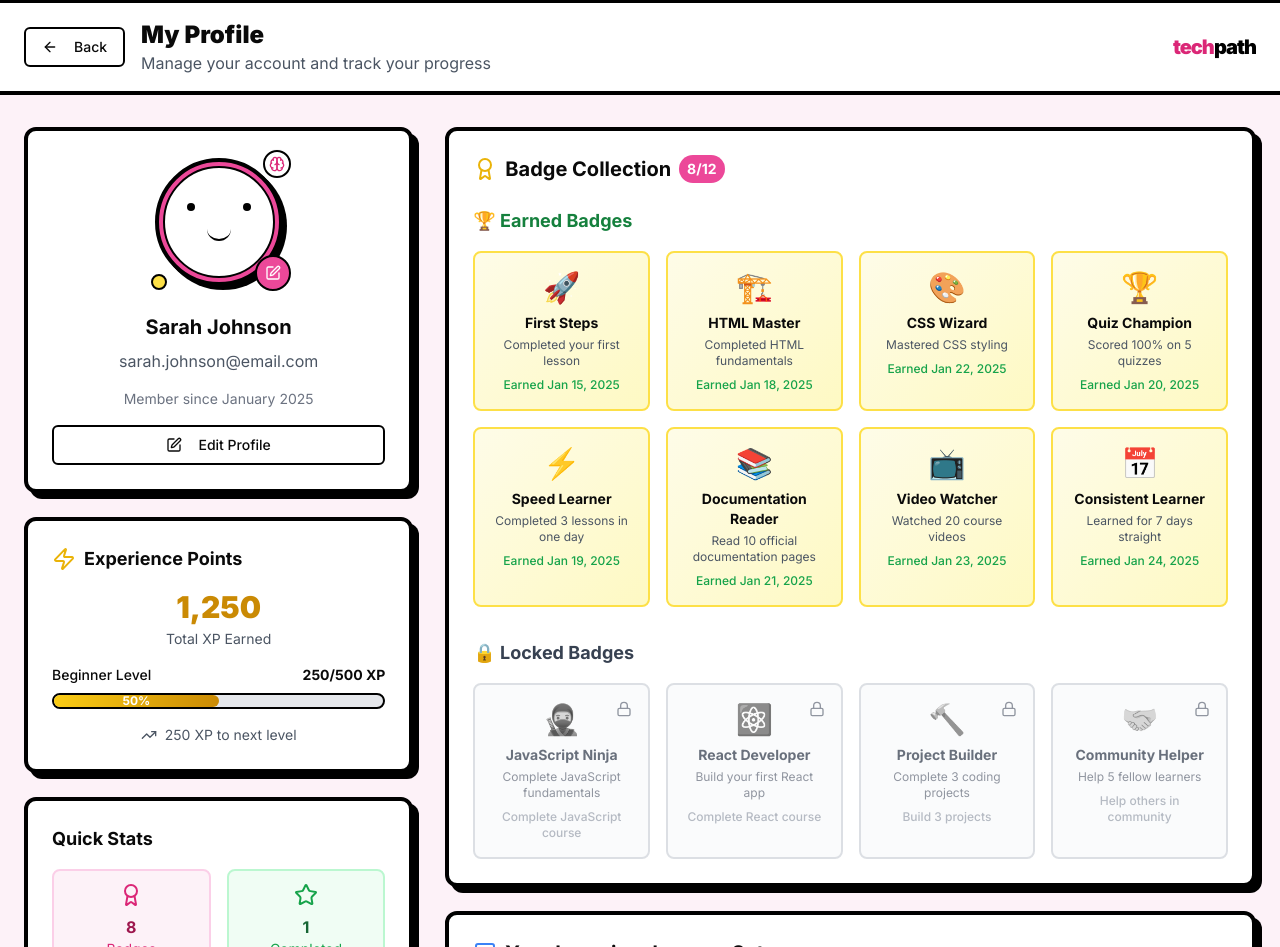
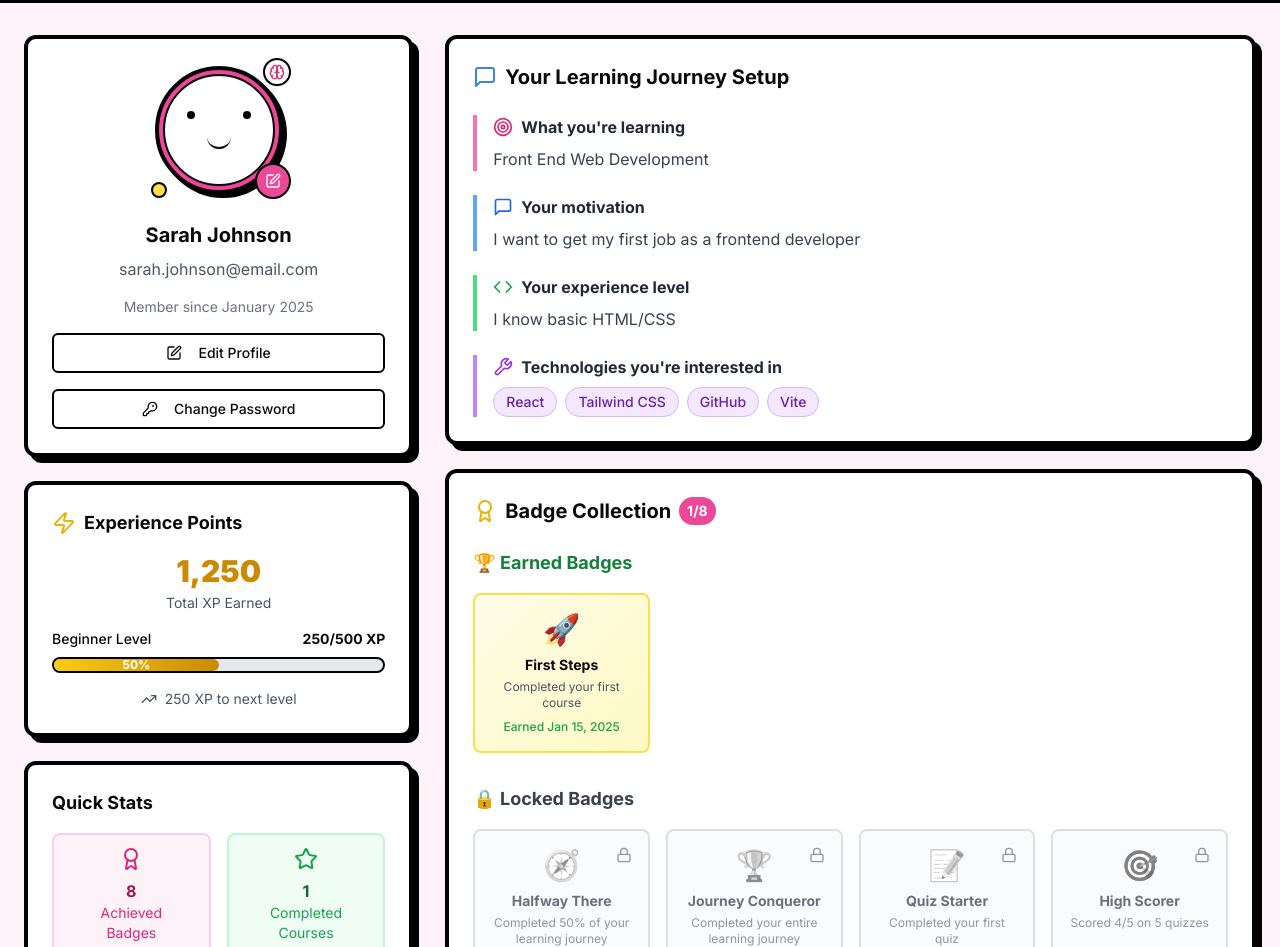
Before and after one commit to adimi9/shelearns, a Next.js app in the folder frontend/: page /profile in a window 1280 px wide. Shown: the part 65-1012 px from the top of the page. Built offline with nearby package versions, Linux system fonts and the light colour scheme.

Commit message:
Fixes #10: Set up profile of user based on logged in details - fix UI

```diff
--- a/frontend/app/profile/page.tsx
+++ b/frontend/app/profile/page.tsx
@@ -2,7 +2,7 @@
 
 import { useState } from "react"
 import { useRouter } from "next/navigation"
-import { ArrowLeft, Edit, Save, X, Award, Star } from "lucide-react"
+import { ArrowLeft, Edit, Save, X, Award, Star, KeyRound } from "lucide-react" // Added KeyRound for password icon
 import { Button } from "@/components/ui/button"
 import { Input } from "@/components/ui/input"
 import { Label } from "@/components/ui/label"
@@ -11,18 +11,18 @@ import AvatarSelector from "@/components/profile/avatar-selector"
 import BadgeCollection from "@/components/profile/badge-collection"
 import XPProgress from "@/components/profile/xp-progress"
 import OnboardingResponses from "@/components/profile/onboarding-responses"
-import PasswordChange from "@/components/profile/password-change"
+import PasswordChange from "@/components/profile/password-change" // Ensure this component exists and is updated
 
 export default function ProfilePage() {
   const router = useRouter()
   const [isEditing, setIsEditing] = useState(false)
   const [showAvatarSelector, setShowAvatarSelector] = useState(false)
-  const [showPasswordChange, setShowPasswordChange] = useState(false)
+  const [showPasswordChange, setShowPasswordChange] = useState(false) // State to control password change modal visibility
 
   const [userData, setUserData] = useState({
     name: "Sarah Johnson",
     email: "sarah.johnson@email.com",
-    avatar: "tech-girl",
+    avatar: "tech-girl", // Make sure you have this avatar type in AnimatedAvatar
     joinDate: "January 2025",
     currentLevel: "Beginner",
     totalXP: 1250,
@@ -62,26 +62,6 @@ export default function ProfilePage() {
 
   return (
     <div className="min-h-screen bg-pink-50">
-      {/* Header */}
-      <header className="bg-white border-b-4 border-black py-4 px-6">
-        <div className="container mx-auto flex items-center justify-between">
-          <div className="flex items-center gap-4">
-            <Button variant="outline" onClick={() => router.back()} className="border-2 border-black">
-              <ArrowLeft className="w-4 h-4 mr-2" />
-              Back
-            </Button>
-            <div>
-              <h1 className="text-2xl font-black">My Profile</h1>
-              <p className="text-gray-600">Manage your account and track your progress</p>
-            </div>
-          </div>
-          <div className="font-black text-xl tracking-tighter">
-            <span className="text-pink-600">tech</span>
-            <span className="text-black">path</span>
-          </div>
-        </div>
-      </header>
-
       <main className="container mx-auto px-6 py-8">
         <div className="grid grid-cols-1 lg:grid-cols-3 gap-8">
           {/* Left Column - Profile Info */}
@@ -141,7 +121,7 @@ export default function ProfilePage() {
                   <h2 className="text-xl font-bold mb-2">{userData.name}</h2>
                   <p className="text-gray-600 mb-4">{userData.email}</p>
                   <p className="text-sm text-gray-500 mb-4">Member since {userData.joinDate}</p>
-                  <div className="flex gap-2">
+                  <div className="flex flex-col gap-2"> {/* Changed to flex-col for stacking buttons */}
                     <Button
                       onClick={() => setIsEditing(true)}
                       variant="outline"
@@ -149,6 +129,15 @@ export default function ProfilePage() {
                     >
                       <Edit className="w-4 h-4 mr-2" />
                       Edit Profile
+                    </Button>
+                    {/* Added Change Password Button below Edit Profile - Now directly in the profile card */}
+                    <Button
+                      onClick={() => setShowPasswordChange(true)} // This button toggles the PasswordChange modal
+                      variant="outline"
+                      className="w-full border-2 border-black mt-2" // Added margin-top for spacing
+                    >
+                      <KeyRound className="w-4 h-4 mr-2" /> {/* Used KeyRound icon */}
+                      Change Password
                     </Button>
                   </div>
                 </div>
@@ -170,41 +159,32 @@ export default function ProfilePage() {
                 <div className="text-center p-3 bg-pink-50 rounded-lg border-2 border-pink-200">
                   <Award className="w-6 h-6 text-pink-600 mx-auto mb-2" />
                   <div className="font-bold text-pink-800">{userData.badgesEarned}</div>
-                  <div className="text-sm text-pink-600">Badges</div>
+                  <div className="text-sm text-pink-600">Achieved <br/> Badges</div>
                 </div>
                 <div className="text-center p-3 bg-green-50 rounded-lg border-2 border-green-200">
                   <Star className="w-6 h-6 text-green-600 mx-auto mb-2" />
                   <div className="font-bold text-green-800">{userData.coursesCompleted}</div>
-                  <div className="text-sm text-green-600">Completed</div>
+                  <div className="text-sm text-green-600">Completed Courses</div>
                 </div>
               </div>
-            </div>
-
-            {/* Password Change */}
-            <div className="bg-white border-4 border-black rounded-xl p-6 shadow-[6px_6px_0px_0px_rgba(0,0,0,1)]">
-              <h3 className="text-lg font-bold mb-4">Security</h3>
-              <Button
-                onClick={() => setShowPasswordChange(true)}
-                variant="outline"
-                className="w-full border-2 border-black"
-              >
-                Change Password
-              </Button>
             </div>
           </div>
 
           {/* Right Column - Detailed Info */}
           <div className="lg:col-span-2 space-y-6">
+
+            {/* Onboarding Responses */}
+            <OnboardingResponses responses={userData.onboardingResponses} />
+
             {/* Badge Collection */}
             <BadgeCollection />
 
-            {/* Onboarding Responses */}
-            <OnboardingResponses responses={userData.onboardingResponses} />
+
           </div>
         </div>
       </main>
 
-      {/* Modals */}
+      {/* Modals - These render on top of the content when their state is true */}
       {showAvatarSelector && (
         <AvatarSelector
           currentAvatar={userData.avatar}
@@ -213,6 +193,7 @@ export default function ProfilePage() {
         />
       )}
 
+      {/* The PasswordChange modal is rendered here when showPasswordChange is true */}
       {showPasswordChange && <PasswordChange onClose={() => setShowPasswordChange(false)} />}
     </div>
   )
--- a/frontend/components/profile/badge-collection.tsx
+++ b/frontend/components/profile/badge-collection.tsx
@@ -7,98 +7,66 @@ export default function BadgeCollection() {
     {
       id: "first-steps",
       name: "First Steps",
-      description: "Completed your first lesson",
+      description: "Completed your first course",
       icon: "🚀",
       earned: true,
       earnedDate: "Jan 15, 2025",
     },
     {
-      id: "html-master",
-      name: "HTML Master",
-      description: "Completed HTML fundamentals",
-      icon: "🏗️",
-      earned: true,
-      earnedDate: "Jan 18, 2025",
+      id: "halfway-there",
+      name: "Halfway There",
+      description: "Completed 50% of your learning journey",
+      icon: "🧭",
+      earned: false,
+      earnedDate: ""
     },
     {
-      id: "css-wizard",
-      name: "CSS Wizard",
-      description: "Mastered CSS styling",
-      icon: "🎨",
-      earned: true,
-      earnedDate: "Jan 22, 2025",
+      id: "journey-conqueror",
+      name: "Journey Conqueror",
+      description: "Completed your entire learning journey",
+      icon: "🏆",
+      earned: false,
+      earnedDate: ""
     },
     {
-      id: "quiz-champion",
-      name: "Quiz Champion",
-      description: "Scored 100% on 5 quizzes",
-      icon: "🏆",
-      earned: true,
-      earnedDate: "Jan 20, 2025",
+      id: "quiz-starter",
+      name: "Quiz Starter",
+      description: "Completed your first quiz",
+      icon: "📝",
+      earned: false,
+      earnedDate: ""
     },
     {
-      id: "speed-learner",
-      name: "Speed Learner",
-      description: "Completed 3 lessons in one day",
-      icon: "⚡",
-      earned: true,
-      earnedDate: "Jan 19, 2025",
+      id: "high-scorer",
+      name: "High Scorer",
+      description: "Scored 4/5 on 5 quizzes",
+      icon: "🎯",
+      earned: false,
+      earnedDate: ""
     },
     {
-      id: "documentation-reader",
-      name: "Documentation Reader",
-      description: "Read 10 official documentation pages",
-      icon: "📚",
-      earned: true,
-      earnedDate: "Jan 21, 2025",
+      id: "deep-diver",
+      name: "Deep Diver",
+      description: "Completed advanced version of all courses",
+      icon: "🔍",
+      earned: false,
+      earnedDate: ""
     },
     {
-      id: "video-watcher",
-      name: "Video Watcher",
-      description: "Watched 20 course videos",
-      icon: "📺",
-      earned: true,
-      earnedDate: "Jan 23, 2025",
+      id: "achiever",
+      name: "Achiever",
+      description: "Achieved Top 3 on Leaderboard",
+      icon: "🧭",
+      earned: false,
+      earnedDate: ""
     },
     {
-      id: "consistent-learner",
-      name: "Consistent Learner",
-      description: "Learned for 7 days straight",
-      icon: "📅",
-      earned: true,
-      earnedDate: "Jan 24, 2025",
-    },
-    {
-      id: "javascript-ninja",
-      name: "JavaScript Ninja",
-      description: "Complete JavaScript fundamentals",
-      icon: "🥷",
+      id: "return-visitor",
+      name: "Return Visitor",
+      description: "Achieved a 10 day streak",
+      icon: "🔄",
       earned: false,
-      requirement: "Complete JavaScript course",
-    },
-    {
-      id: "react-developer",
-      name: "React Developer",
-      description: "Build your first React app",
-      icon: "⚛️",
-      earned: false,
-      requirement: "Complete React course",
-    },
-    {
-      id: "project-builder",
-      name: "Project Builder",
-      description: "Complete 3 coding projects",
-      icon: "🔨",
-      earned: false,
-      requirement: "Build 3 projects",
-    },
-    {
-      id: "community-helper",
-      name: "Community Helper",
-      description: "Help 5 fellow learners",
-      icon: "🤝",
-      earned: false,
-      requirement: "Help others in community",
+      earnedDate: ""
     },
   ]
 
@@ -148,7 +116,6 @@ export default function BadgeCollection() {
               </div>
               <h5 className="font-bold text-sm mb-1 text-gray-700">{badge.name}</h5>
               <p className="text-xs text-gray-500 mb-2">{badge.description}</p>
-              <p className="text-xs text-gray-400 font-medium">{badge.requirement}</p>
             </div>
           ))}
         </div>
--- a/frontend/components/profile/onboarding-responses.tsx
+++ b/frontend/components/profile/onboarding-responses.tsx
@@ -65,13 +65,6 @@ export default function OnboardingResponses({ responses }: OnboardingResponsesPr
           </div>
         </div>
       </div>
-
-      <div className="mt-6 p-4 bg-gray-50 border-2 border-gray-200 rounded-lg">
-        <p className="text-sm text-gray-600 text-center">
-          💡 Your responses help us personalize your learning experience. You can update your goals anytime by retaking
-          the onboarding quiz.
-        </p>
-      </div>
     </div>
   )
 }
```
Also changed, not shown: frontend/components/profile/password-change.tsx (+68 -52 lines).
